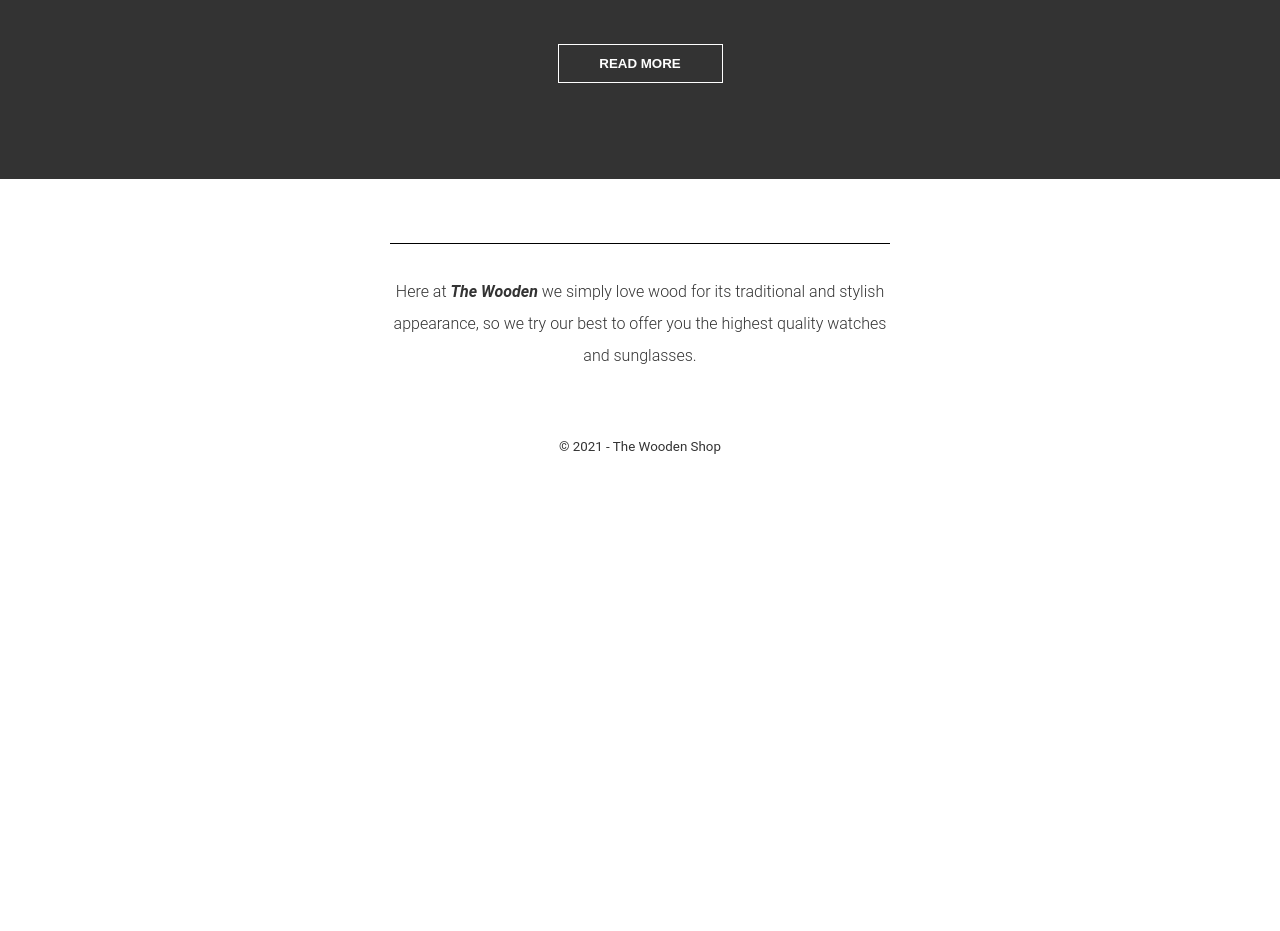
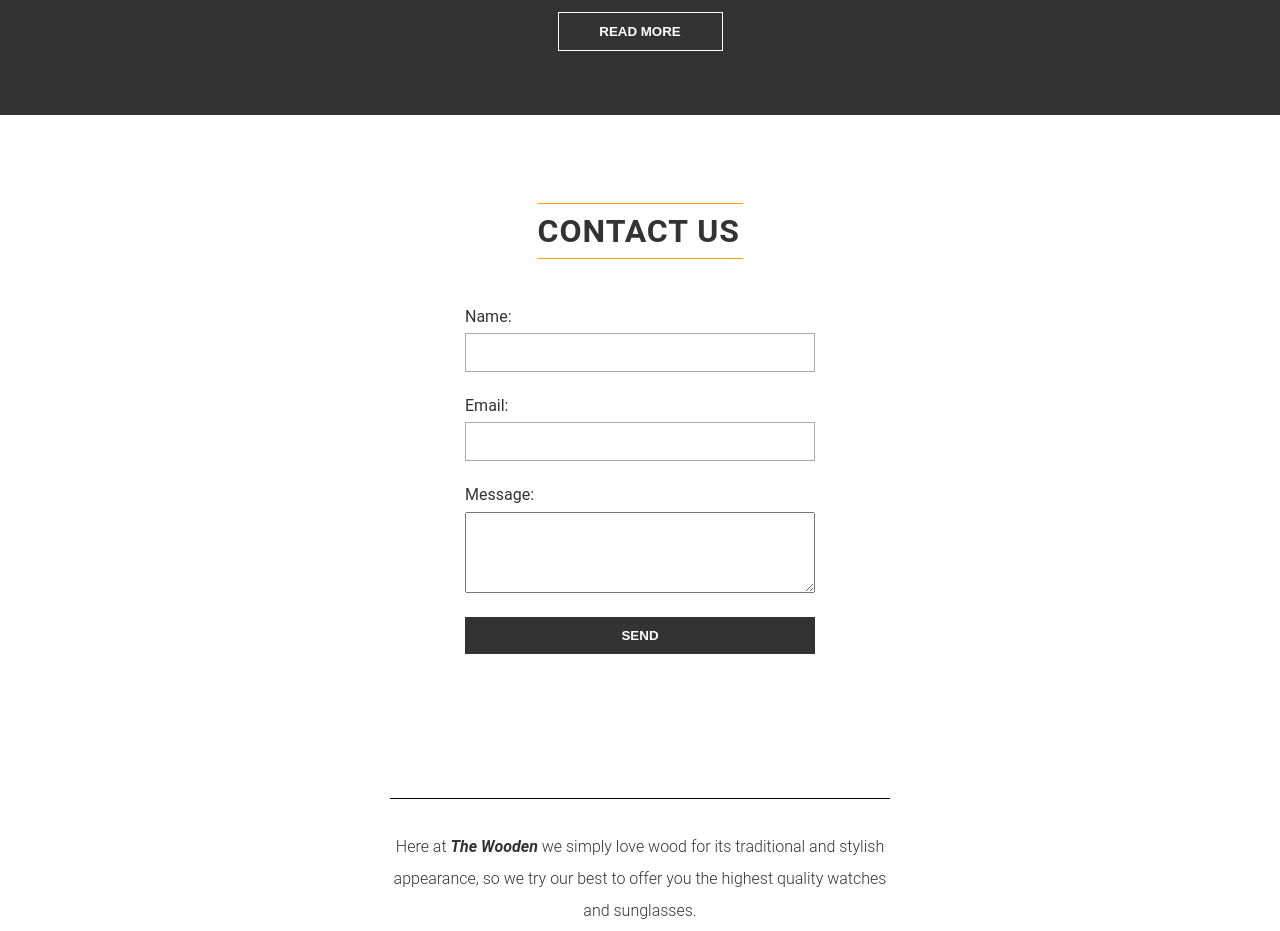
Before and after one commit to cmioveanu/full-stack-e-commerce-front, a React (Create React App) app: page / in a window 1280 px wide. Shown: the part 1106-2037 px from the top of the page. Before the commit the page ends 1593 px from the top, so only its background shows below. Built offline with nearby package versions, Linux system fonts and the light colour scheme; no server answers.

Commit message:
add contact form

```diff
--- a/src/App.css
+++ b/src/App.css
@@ -39,7 +39,7 @@ input {
   background-color: white;
   border: 1px solid darkgray;
   padding: 0.7rem;
-  margin: 0.7em 0 1.5rem 0;
+  margin: 0.5em 0 1.5rem 0;
 }
 
 input:focus {
--- a/src/App.js
+++ b/src/App.js
@@ -16,6 +16,7 @@ import { Login } from './features/Login/Login';
 import { Register } from './features/Login/Register';
 import { Account } from './features/Account/Account';
 import { About } from './features/About/About';
+import { Contact } from './features/Contact/Contact';
 
 //Import action creators
 import { logIn } from './features/Login/LoginSlice';
@@ -44,6 +45,7 @@ const App = () => {
             <Banner />
             <Products />
             <About />
+            <Contact />
           </Route>
 
           <Route exact path="/login">
--- a/src/features/About/About.js
+++ b/src/features/About/About.js
@@ -1,6 +1,6 @@
 import styles from './About.module.css';
-import { useState, useEffect } from 'react';
-import { useSelector, useDispatch } from 'react-redux';
+import { useState } from 'react';
+import { useDispatch } from 'react-redux';
 
 import { toggleOpen } from '../Products/ProductsSlice';
 
--- a/src/features/About/About.module.css
+++ b/src/features/About/About.module.css
@@ -1,6 +1,6 @@
 .about {
     background-color: #333;
-    padding: 7.5% 5%;
+    padding: 5%;
     color: white;
 }
 
--- /dev/null
+++ b/src/features/Contact/Contact.js
@@ -0,0 +1,55 @@
+import styles from './Contact.module.css';
+import { useState } from 'react';
+
+
+export const Contact = () => {
+    const [name, setName] = useState("");
+    const [email, setEmail] = useState("");
+    const [message, setMessage] = useState("");
+    const [alert, setAlert] = useState("");
+
+
+    const handleSubmit = async (event) => {
+        event.preventDefault();
+
+        const sentEmail = await fetch('/api/contact', {
+            method: 'POST',
+            headers: {
+                'Content-Type': 'application/json'
+            },
+            body: {
+                name: name,
+                email: email,
+                message: message
+            }
+        });
+
+        if(sentEmail.status === 200) {
+            setAlert("Message sent. Thank you!");
+        } else {
+            setAlert("Message was not sent, try again.");
+        }
+    }
+
+
+    return (
+        <section className={styles.contact}>
+            <h2>Contact Us</h2>
+
+            <form onSubmit={handleSubmit} method="POST">
+                <label htmlFor="name">Name:</label>
+                <input type="text" id="name" onChange={e => setName(e.target.value)} />
+
+                <label htmlFor="email">Email:</label>
+                <input type="email" id="email" onChange={e => setEmail(e.target.value)} />
+
+
+                <label htmlFor="message">Message:</label>
+                <textarea rows="5" id="message" onChange={e => setMessage(e.target.value)}></textarea>
+
+                <button type="submit">Send</button>
+                <p>{alert}</p>
+            </form>
+        </section>
+    );
+}
--- /dev/null
+++ b/src/features/Contact/Contact.module.css
@@ -0,0 +1,37 @@
+
+.contact {
+    padding: 5%;
+}
+
+.contact h2 {
+    font-size: 2rem;
+    width: 205px;
+    margin: 1.5rem auto;
+    padding: 0.5rem 0;
+    letter-spacing: 1px;
+    text-transform: uppercase;
+    border-top: 1px solid orange;
+    border-bottom: 1px solid orange;
+    margin-bottom: 3rem;
+}
+
+.contact button {
+    margin-top: 1.5rem;
+}
+
+.contact textarea {
+    display: block;
+    width: 100%;
+    box-sizing: border-box;
+    margin-top: 0.5rem;
+}
+
+.contact textarea:focus {
+    border: 1px solid orange;
+    outline: none;
+}
+
+.contact p {
+    color: orange;
+    font-style: italic;
+}
```
Also changed, not shown: 1 other file (tests, documents, lock files or other folders).
